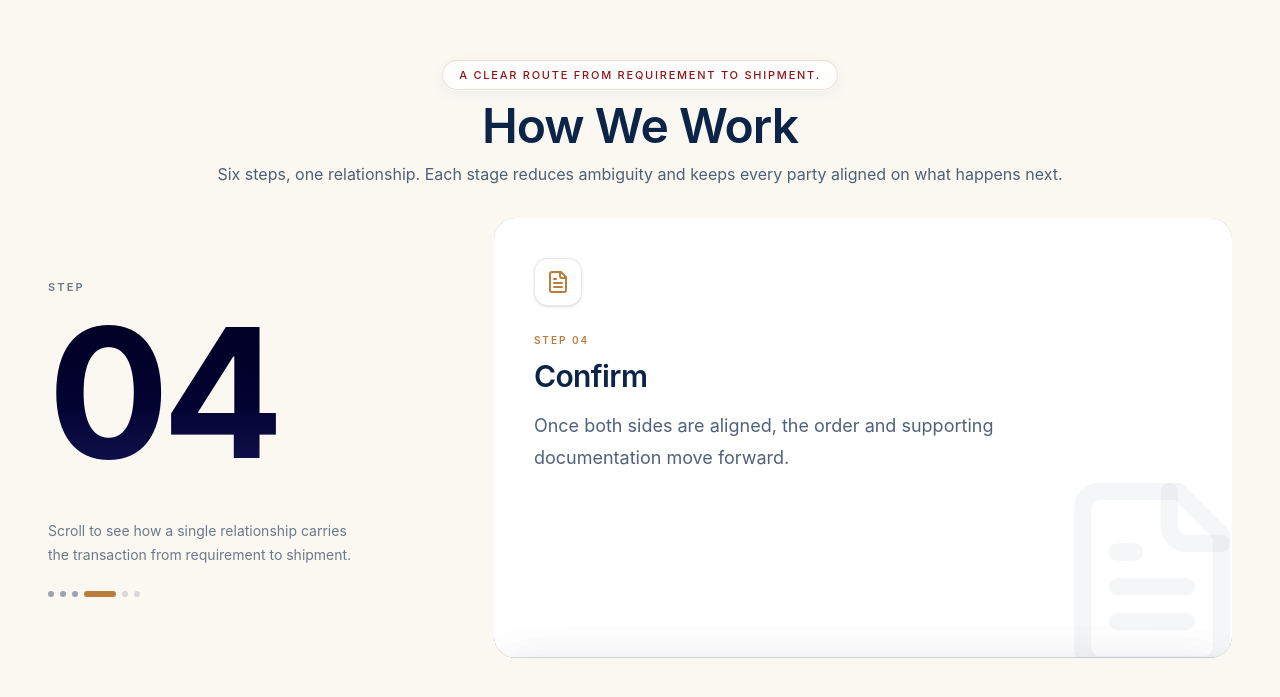
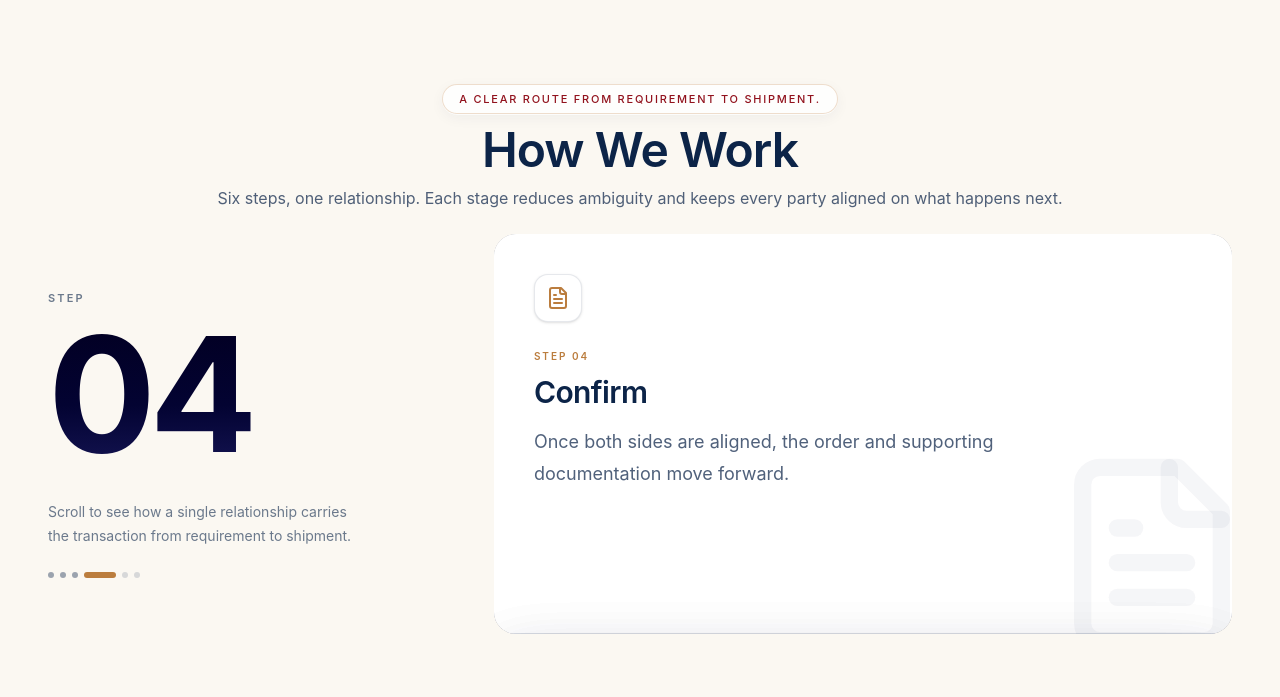
Before and after one commit to mintmoremarketing/venturescape, a React (Vite) app: page / in a window 1280 px wide. Shown: the part 8667-9364 px from the top of the page. Built offline with nearby package versions, Linux system fonts and the light colour scheme.

Commit message:
Tighten How We Work sticky area so header stays visible
Shrink number, card and padding so header + number + stacked card fit
inside the visible viewport (100vh - nav) without clipping the title
off the top on shorter displays.

Co-Authored-By: Claude Opus 4.7 <noreply@anthropic.com>

```diff
--- a/src/components/site/venturescape-process.tsx
+++ b/src/components/site/venturescape-process.tsx
@@ -151,7 +151,7 @@ export default function VenturescapeProcess() {
         {/* Sticky pins below the fixed nav (~96px). Height clipped to
             match, so justify-center centres against the VISIBLE viewport
             (not the region hidden behind the nav). */}
-        <div className="sticky top-[96px] flex h-[calc(100vh-96px)] flex-col justify-center gap-6 py-8 xl:gap-8 xl:py-12">
+        <div className="sticky top-[96px] flex h-[calc(100vh-96px)] flex-col justify-center gap-4 py-4 xl:gap-6 xl:py-8">
           {/* Compact section header */}
           <div className="mx-auto w-full max-w-[1400px] 2xl:max-w-[1720px] [@media(min-width:1920px)]:max-w-[2040px] [@media(min-width:2400px)]:max-w-[2280px] px-5 md:px-8 lg:px-12 2xl:px-20 text-center">
             <span className="inline-flex max-w-full overflow-hidden text-ellipsis whitespace-nowrap rounded-full border border-[#BB7D3E]/25 bg-white/80 px-4 py-1.5 text-[11px] font-medium uppercase tracking-[0.16em] text-[#91121D] shadow-[0_1px_0_rgba(255,255,255,0.75),0_4px_14px_rgba(12,36,72,0.05)]">
@@ -171,7 +171,7 @@ export default function VenturescapeProcess() {
               <p className="text-[11px] font-semibold uppercase tracking-[0.2em] text-[#0C2448]/60">
                 Step
               </p>
-              <div className="relative mt-2 h-[170px] overflow-hidden xl:h-[200px]">
+              <div className="relative mt-2 h-[130px] overflow-hidden xl:h-[170px]">
                 <AnimatePresence mode="popLayout">
                   <motion.div
                     key={activeIndex}
@@ -179,7 +179,7 @@ export default function VenturescapeProcess() {
                     animate={{ y: 0, opacity: 1 }}
                     exit={{ y: -60, opacity: 0 }}
                     transition={{ duration: 0.5, ease: EASE }}
-                    className="text-brand-gradient text-[150px] font-bold leading-none tracking-[-0.04em] xl:text-[180px]"
+                    className="text-brand-gradient text-[120px] font-bold leading-none tracking-[-0.04em] xl:text-[160px]"
                   >
                     {String(activeIndex + 1).padStart(2, "0")}
                   </motion.div>
@@ -210,7 +210,7 @@ export default function VenturescapeProcess() {
             {/* Stacked cards. overflow-hidden clips the not-yet-active cards
                 sitting below the frame so nothing peeks under the current
                 card. */}
-            <div className="relative h-[380px] overflow-hidden rounded-3xl xl:h-[440px]">
+            <div className="relative h-[320px] overflow-hidden rounded-3xl xl:h-[400px]">
               {processSteps.map((step, i) => (
                 <StackedCard
                   key={step.title}
```
